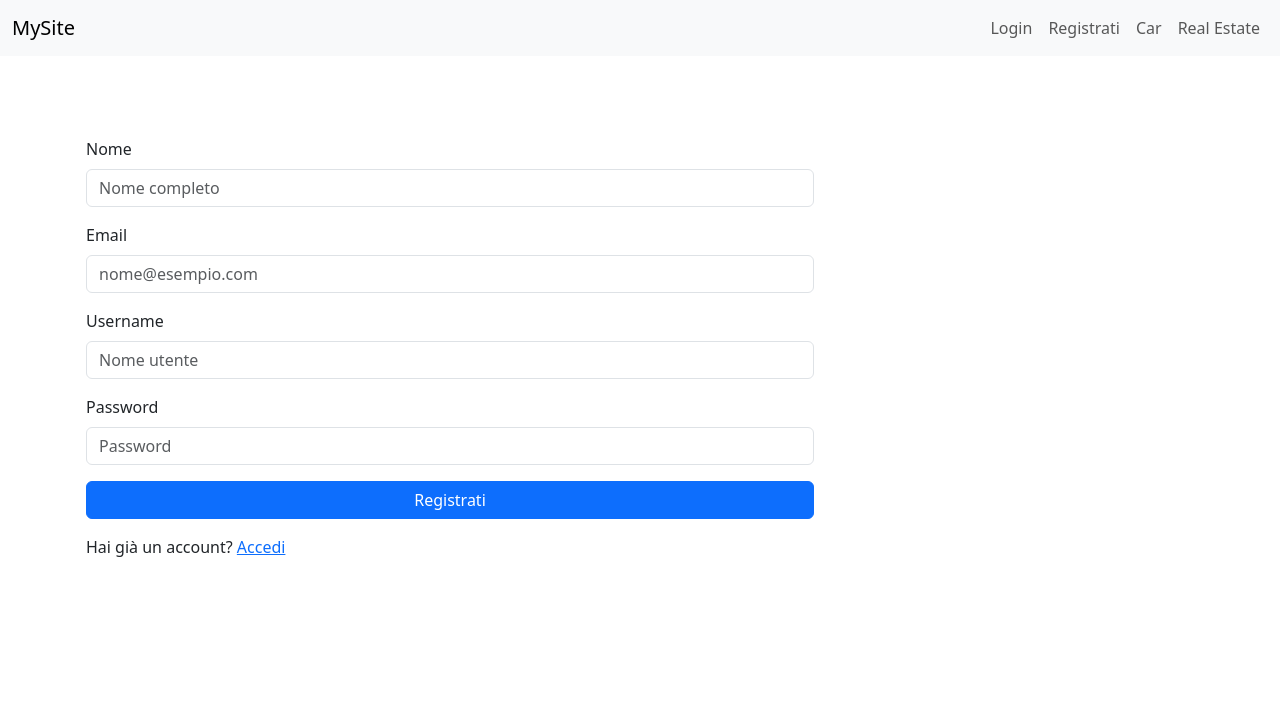
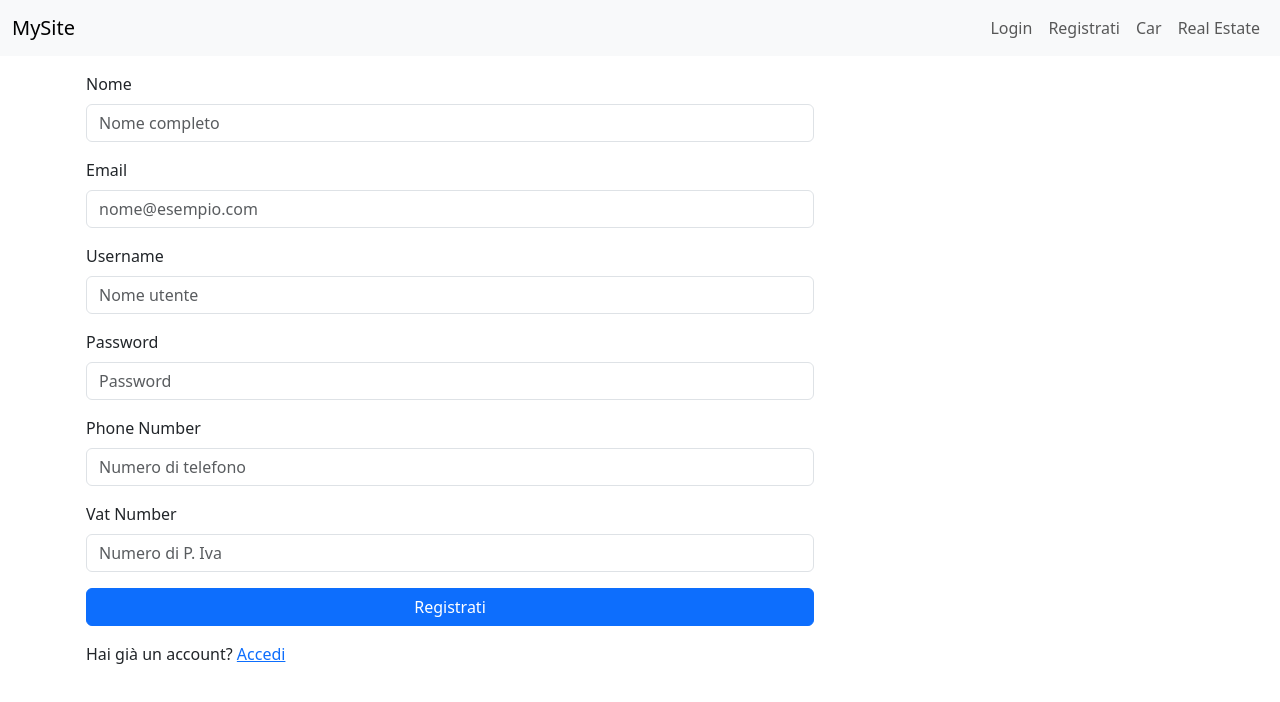
Before and after one commit to Kryo96/docuPreparazione, a React (Create React App) app in the folder progetto-leasing/app-frontend/: page /register in a window 1280 px wide. Shown: the top 702 px of the page. Built offline with nearby package versions, Linux system fonts and the light colour scheme.

Commit message:
add data to registration form for user routine

```diff
--- a/progetto-leasing/app-frontend/src/components/Main/MainElements/RegistrationForm.js
+++ b/progetto-leasing/app-frontend/src/components/Main/MainElements/RegistrationForm.js
@@ -10,6 +10,9 @@ function RegistrationForm() {
     const [password, setPassword] = useState("");
     const [email, setEmail] = useState("");
     const [name, setName] = useState("");
+    const [phonenumber, setPhoneNumber] =  useState("");
+    const [vatnumber, setVatNumber] = useState("");
+
 
     const [error, setError] = useState({
         show: false,
@@ -162,6 +165,28 @@ function RegistrationForm() {
                             placeholder="Password"
                         />
                     </div>
+                    <div className="mb-3">
+                        <label htmlFor="phonenumber" className="form-label">Phone Number</label>
+                        <input
+                            type="tel"
+                            className="form-control"
+                            id="phonenumber"
+                            value={phonenumber}
+                            onChange={(e) => setPhoneNumber(e.target.value)}
+                            placeholder="Numero di telefono"
+                        />
+                    </div>
+                    <div className="mb-3">
+                        <label htmlFor="vatnumber" className="form-label">Vat Number</label>
+                        <input
+                            type="text"
+                            className="form-control"
+                            id="vatnumber"
+                            value={vatnumber}
+                            onChange={(e) => setVatNumber(e.target.value)}
+                            placeholder="Numero di P. Iva"
+                        />
+                    </div>
 
                     <button type="submit" className="btn btn-primary w-100">Registrati</button>
                 </form>
```
